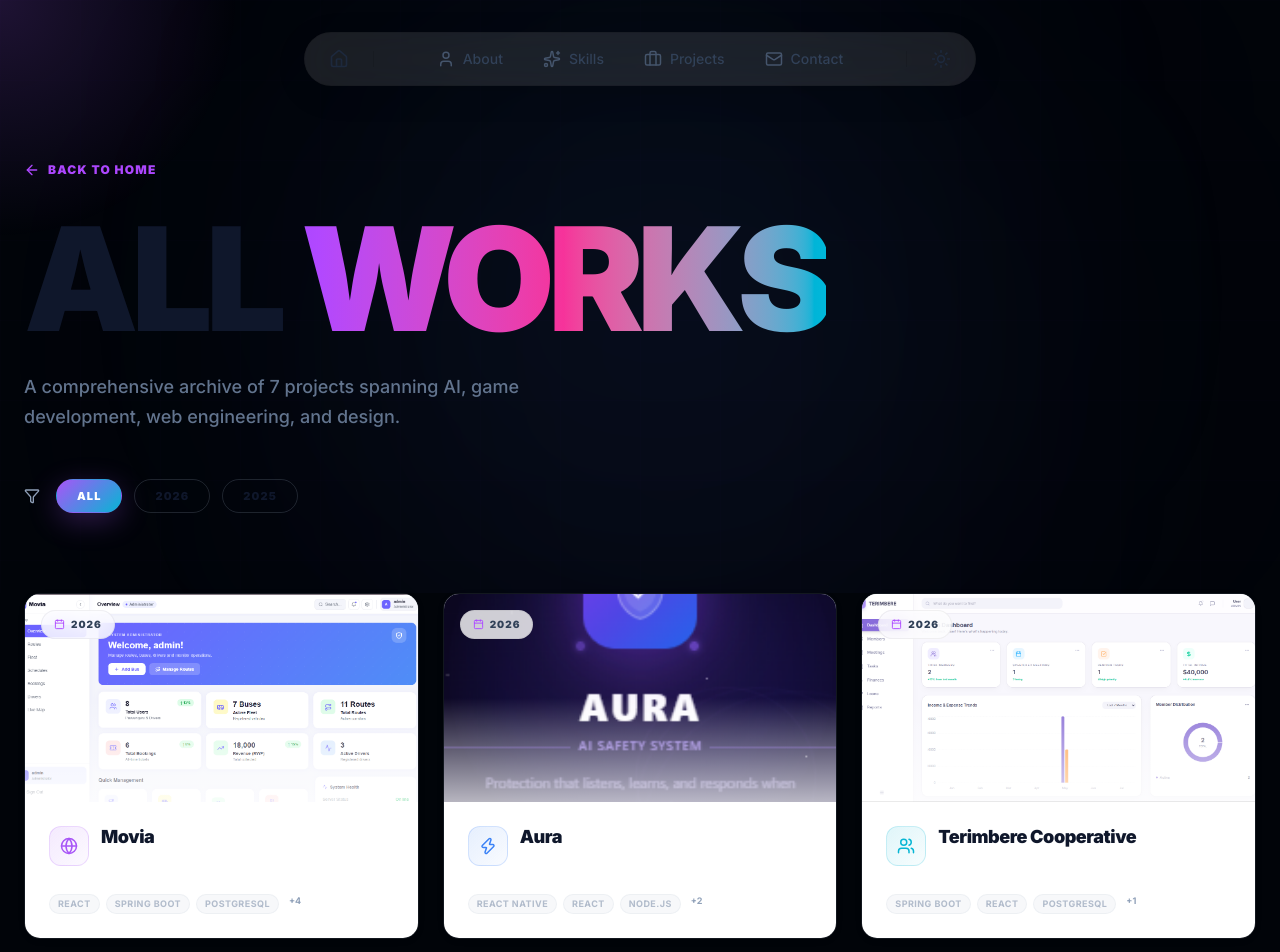
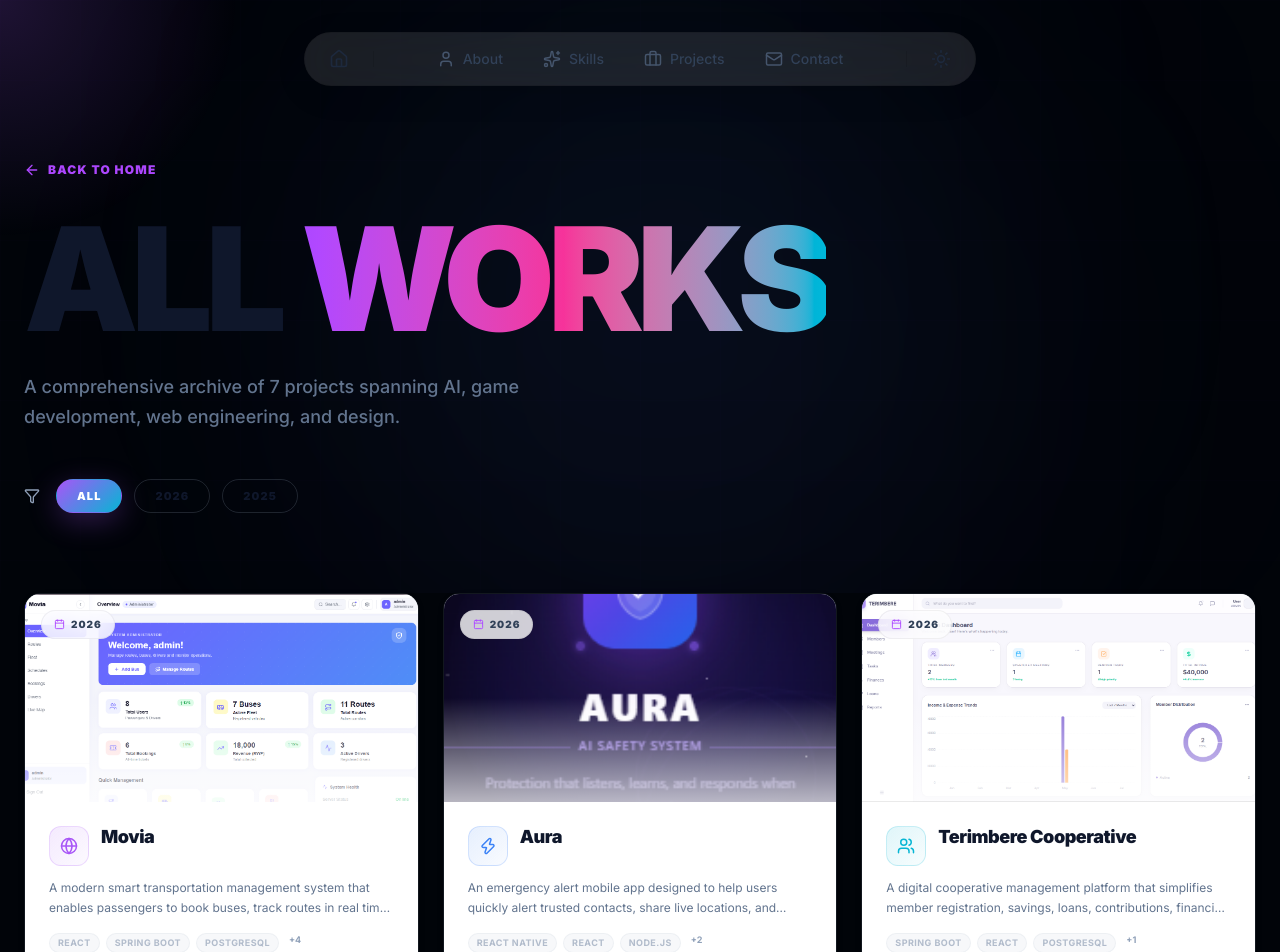
Before and after one commit to Kaliza-e/Portfolio, a Next.js app: page /projects in a window 1280 px wide. Shown: the top 952 px of the page. Built offline with nearby package versions, Linux system fonts and the light colour scheme; no server answers.

Commit message:
fix: update project description field reference

```diff
--- a/src/app/projects/page.tsx
+++ b/src/app/projects/page.tsx
@@ -196,7 +196,7 @@ export default function AllProjectsPage() {
                                                     </div>
 
                                                     <p className="text-xs text-slate-500 dark:text-slate-400 leading-relaxed mb-4 line-clamp-2">
-                                                        {project.desc}
+                                                        {project.description}
                                                     </p>
 
                                                     {/* Tech tags */}
```
